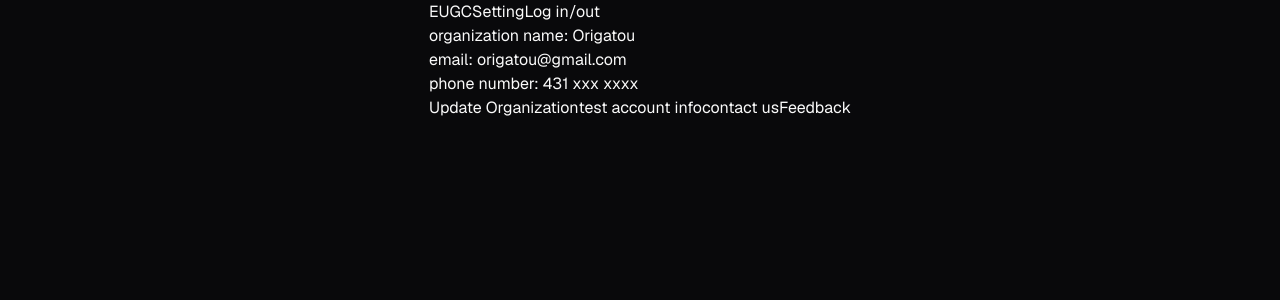
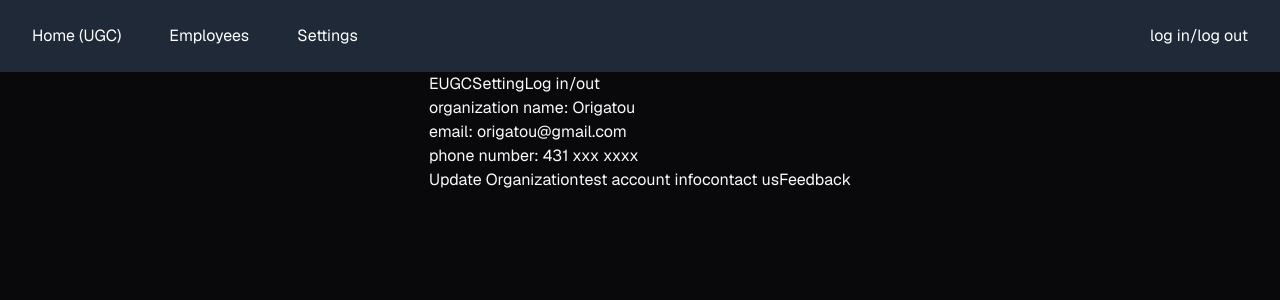
Before and after one commit to Builder-s-League/BuildersLeague-Edition1, a Next.js app: page /hr/settings in a window 1280 px wide. Shown: the top 300 px of the page. Built offline with nearby package versions, Linux system fonts and the light colour scheme.

Commit message:
merging from fork

```diff
--- /dev/null
+++ b/src/app/cbh/layout.tsx
@@ -0,0 +1,10 @@
+import CBHNavBar from '@/components/NavBar/CBHNavbar'
+
+export default function CBHLayout({ children }: { children: React.ReactNode }) {
+  return (
+    <>
+      <CBHNavBar />
+      {children}
+    </>
+  )
+}
--- /dev/null
+++ b/src/app/hr/layout.tsx
@@ -0,0 +1,11 @@
+import HRNavBar from '@/components/NavBar/HRNavbar'
+import React from 'react'
+
+export default function HRLayout({ children }: { children: React.ReactNode }) {
+  return (
+    <>
+      <HRNavBar />
+      {children}
+    </>
+  )
+}
--- a/src/components/NavBar/CBHNavbar.tsx
+++ b/src/components/NavBar/CBHNavbar.tsx
@@ -5,15 +5,18 @@ function CBHNavBar() {
   return (
     <nav className="flex w-full items-center justify-between bg-gray-800 p-4">
       <div className="flex flex-wrap space-x-4">
-        <NavbarButton label="Home (UGC)" link="#" />
-        <NavbarButton label="Organizations" link="#" />
-        <NavbarButton label="Report" link="#" />
-        <NavbarButton label="Feedback" link="#" />
-        <NavbarButton label="Schedule" link="#" />
-        <NavbarButton label="Survey" link="#" />
-        <NavbarButton label="Setting" link="#" />
+        <NavbarButton label="Home (UGC)" link="/" />
+        <NavbarButton
+          label="Organizations"
+          link="/cbh/organization-dashboard"
+        />
+        <NavbarButton label="Report" link="/cbh/report" />
+        <NavbarButton label="Feedback" link="/cbh/feedback" />
+        <NavbarButton label="Schedule" link="/cdh/schedule" />
+        <NavbarButton label="Survey" link="/cbh/survey" />
+        <NavbarButton label="Setting" link="/cbh/setting" />
       </div>
-      <NavbarButton label="log in/log out" link="#" />
+      <NavbarButton label="log in/log out" link="/cbh/login" />
     </nav>
   )
 }
--- a/src/components/NavBar/HRNavbar.tsx
+++ b/src/components/NavBar/HRNavbar.tsx
@@ -5,11 +5,11 @@ function HRNavBar() {
   return (
     <nav className="flex w-full items-center justify-between bg-gray-800 p-4">
       <div className="flex space-x-4">
-        <NavbarButton label="Home (UGC)" link="#" />
-        <NavbarButton label="Employees" link="#" />
-        <NavbarButton label="Settings" link="#" />
+        <NavbarButton label="Home (UGC)" link="/" />
+        <NavbarButton label="Employees" link="/hr/employees" />
+        <NavbarButton label="Settings" link="/hr/settings" />
       </div>
-      <NavbarButton label="log in/log out" link="#" />
+      <NavbarButton label="log in/log out" link="/hr/login" />
     </nav>
   )
 }
```
Also changed, not shown: 1 other file (tests, documents, lock files or other folders).
